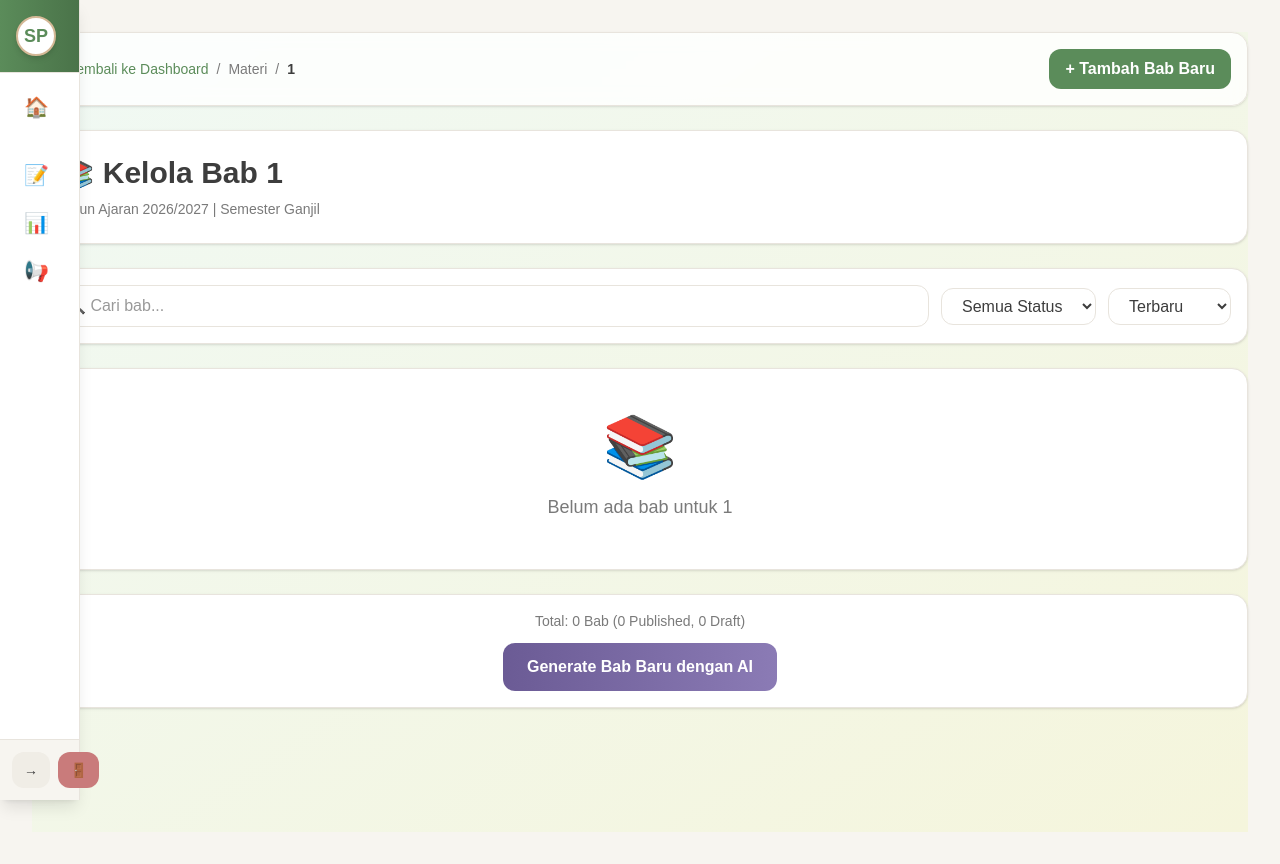
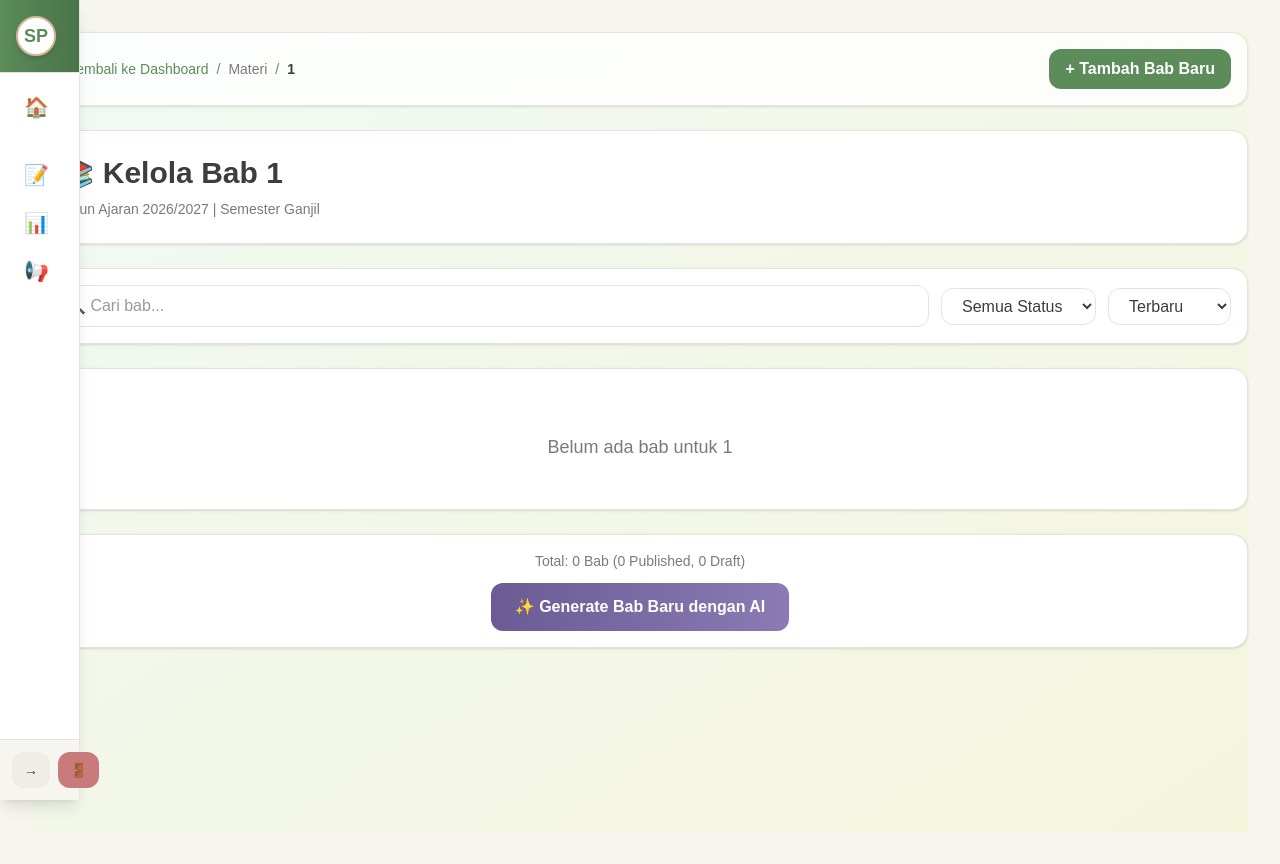
Before and after one commit to kaego-ai/sd-santo-paulus, a Next.js app: page /dashboard/guru/materi/1 in a window 1280 px wide. Built offline with nearby package versions, Linux system fonts and the light colour scheme.

Commit message:
Fix JSX syntax error in materi page

```diff
--- a/app/dashboard/guru/materi/[mapel]/page.tsx
+++ b/app/dashboard/guru/materi/[mapel]/page.tsx
@@ -70,7 +70,10 @@ export default function KelolaBabMapel({ params }: { params: Promise<{ mapel: st
       <div className="bg-white/80 backdrop-blur-sm rounded-2xl shadow-sm border border-[#E8E4DD] p-4 mb-6">
         <div className="flex items-center justify-between flex-wrap gap-4">
           <div className="flex items-center gap-2 text-sm">
-            <button onClick={() => window.location.href = '/dashboard/guru'} className="text-[#5B8C5A] hover:underline">
+            <button
+              onClick={() => window.location.href = '/dashboard/guru'}
+              className="text-[#5B8C5A] hover:underline"
+            >
               ← Kembali ke Dashboard
             </button>
             <span className="text-[#7A7A7A]">/</span>
@@ -127,7 +130,7 @@ export default function KelolaBabMapel({ params }: { params: Promise<{ mapel: st
       <div className="space-y-4 mb-6">
         {filteredBab.length === 0 ? (
           <div className="bg-white rounded-2xl shadow-sm border border-[#E8E4DD] p-12 text-center">
-            <div className="text-6xl mb-4">📚</div>
+            <div className="text-6xl mb-4"></div>
             <p className="text-lg text-[#7A7A7A]">Belum ada bab untuk {mapel.toUpperCase()}</p>
           </div>
         ) : (
@@ -159,7 +162,7 @@ export default function KelolaBabMapel({ params }: { params: Promise<{ mapel: st
                       ? 'bg-[#B8D4B8] text-[#3D5A3D]'
                       : 'bg-[#F5E6C8] text-[#7A5A2A]'
                   }`}>
-                    {bab.status === 'published' ? '⚙️ Published' : '️ Draft'}
+                    {bab.status === 'published' ? '⚙️ Published' : '📝 Draft'}
                   </span>
 
                   <button
@@ -175,7 +178,7 @@ export default function KelolaBabMapel({ params }: { params: Promise<{ mapel: st
                     className="p-2 text-[#5B8C5A] hover:bg-[#B8D4B8] rounded-lg transition"
                     title={bab.status === 'published' ? 'Unpublish' : 'Publish'}
                   >
-                    {bab.status === 'published' ? '' : '🔒'}
+                    {bab.status === 'published' ? '🔓' : '🔒'}
                   </button>
 
                   <button
@@ -206,7 +209,7 @@ export default function KelolaBabMapel({ params }: { params: Promise<{ mapel: st
           Total: {filteredBab.length} Bab ({publishedCount} Published, {draftCount} Draft)
         </p>
         <button className="px-6 py-3 bg-gradient-to-r from-[#6B5B95] to-[#8B7BB5] text-white rounded-xl font-semibold hover:opacity-90 transition">
-           Generate Bab Baru dengan AI
+          ✨ Generate Bab Baru dengan AI
         </button>
       </div>
     </div>
```
